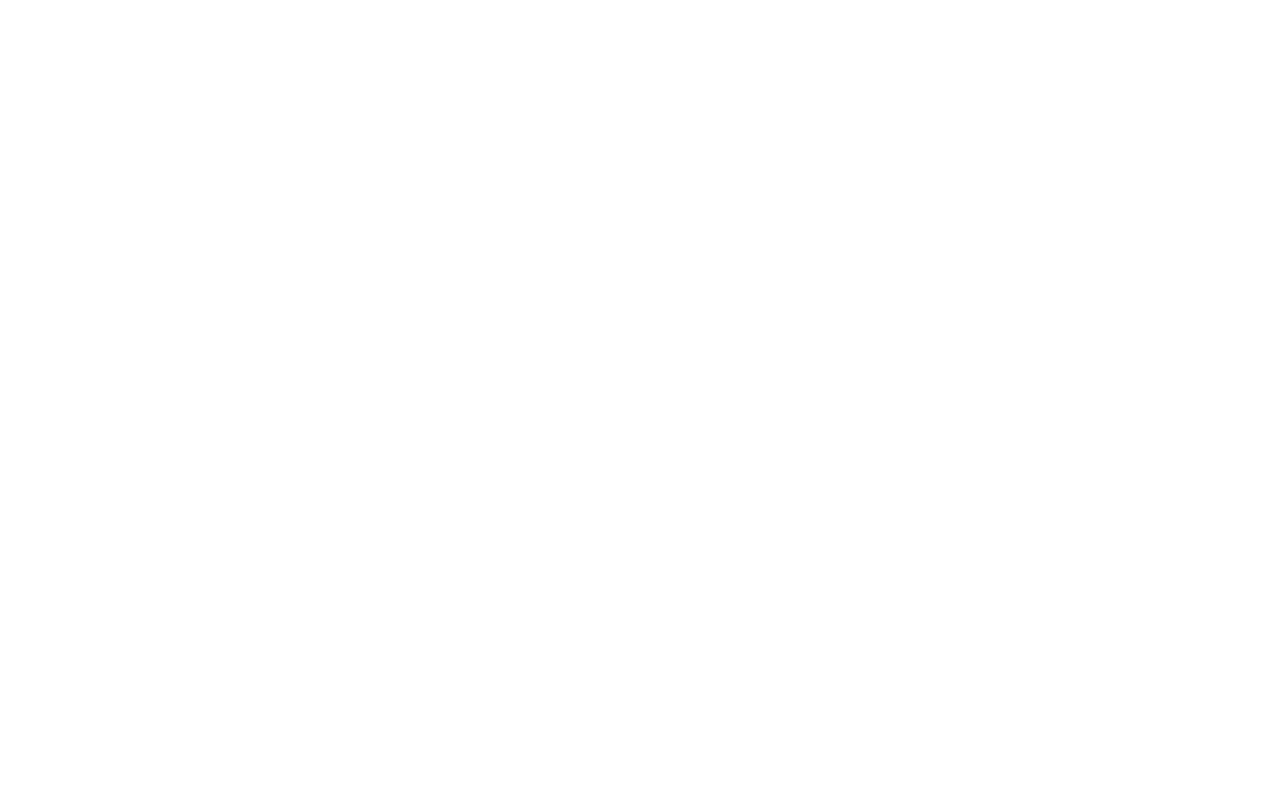
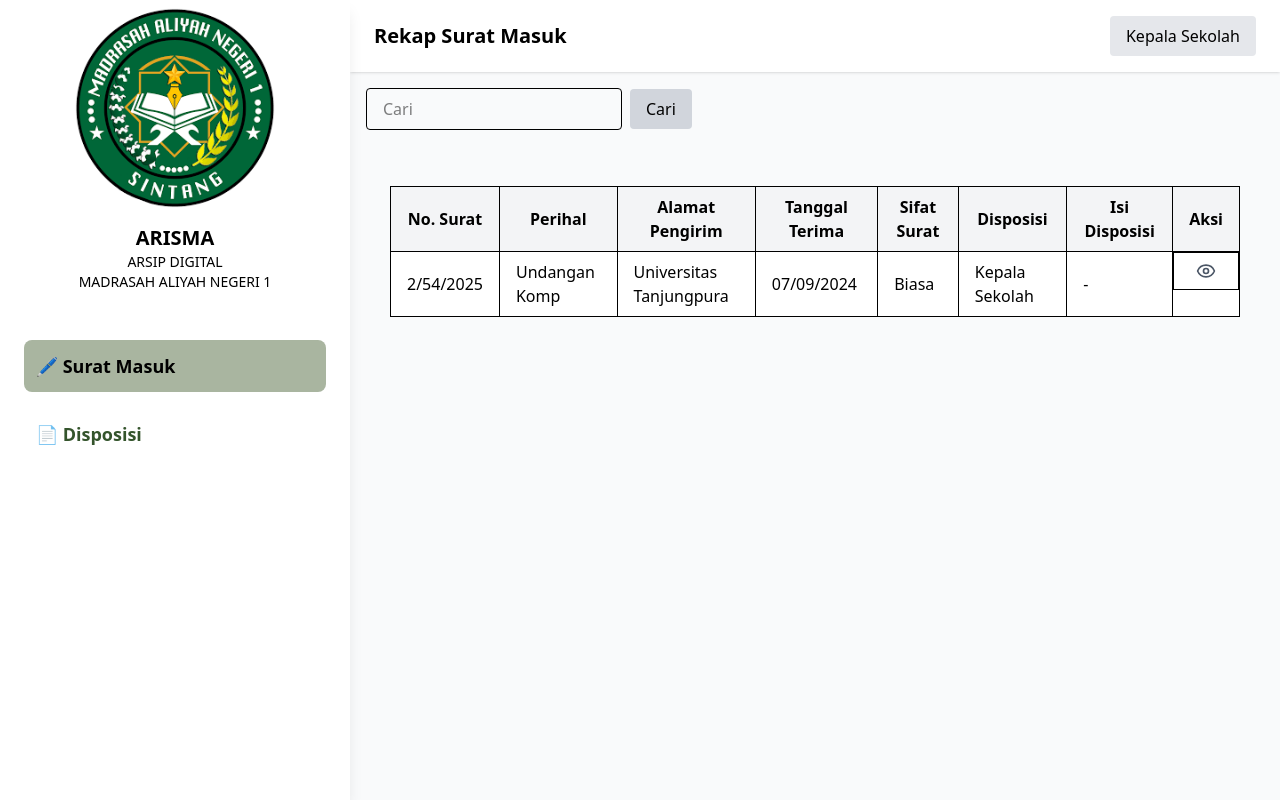
Before and after one commit to FerryKurniawn/ppsi, a React (Vite) app: page /Kepsek-Surat-Masuk in a window 1280 px wide. Before the commit this address had no page. Built offline with nearby package versions, Linux system fonts and the light colour scheme.

Commit message:
buat tampilan surat masuk untuk role kepala sekolah

```diff
--- a/src/App.tsx
+++ b/src/App.tsx
@@ -6,6 +6,7 @@
 import RekapSuratMasuk from "./components/Rekap-surat-masuk";
 import RekapSuratKeluar from "./components/Rekap-surat-keluar";
 import Navbar from "./components/ui/navbar";
+import KepsekSuratMasuk from "./kepsek/Kepsek-Surat-Masuk";
 
 function App() {
   return (
@@ -17,6 +18,7 @@
           <Route path="/surat-keluar" element={<Suratkeluar />} />
           <Route path="/Rekap-surat-masuk" element={<RekapSuratMasuk />} />
           <Route path="/Rekap-surat-keluar" element={<RekapSuratKeluar />} />
+          <Route path="/Kepsek-Surat-Masuk" element={<KepsekSuratMasuk />} />
           <Route path="/navbar" element={<Navbar/>} />
         </Routes>
       </BrowserRouter>
--- /dev/null
+++ b/src/kepsek/Kepsek-Surat-Masuk.tsx
@@ -0,0 +1,91 @@
+import React from "react";
+import { Eye, Edit, Trash2 } from "lucide-react";
+
+export default function KepsekSuratMasuk() {
+  return (
+    <div className="flex min-h-screen bg-gray-50">
+      {/* Sidebar */}
+      <aside className="w-[350px] bg-white shadow-lg flex flex-col items-center h-screen fixed left-0 top-0 z-20">
+        <img src="logo.png" alt="Logo" width="200" className="mt-2" />
+        <div className="flex flex-col items-center mt-4 text-xl font-semibold text-center px-4">
+          <h1>ARISMA</h1>
+          <h2 className="text-sm font-medium">ARSIP DIGITAL</h2>
+          <h2 className="text-sm font-medium">MADRASAH ALIYAH NEGERI 1</h2>
+        </div>
+        <div className="p-6 mt-6 w-full">
+          <div className="flex items-center gap-4 p-3 mb-4 w-full bg-[#A9B5A0] rounded-lg">
+            <span className="text-black font-semibold text-lg">🖊️ Surat Masuk</span>
+          </div>
+          <div className="flex items-center gap-4 p-3 w-full text-[#34542C] hover:bg-gray-100 rounded-lg cursor-pointer">
+            <span className="text-lg font-semibold">📄 Disposisi</span>
+          </div>
+        </div>
+      </aside>
+
+      {/* Main Content */}
+      <div className="flex-1 ml-[350px] flex flex-col min-h-screen">
+        {/* Navbar */}
+        <nav className="w-full bg-white shadow px-6 py-4 flex justify-between items-center">
+          <div className="relative">
+            <h1 className="text-xl font-semibold">Rekap Surat Masuk</h1>
+          </div>
+          <div className="relative group">
+            <button className="bg-gray-200 px-4 py-2 rounded hover:bg-gray-300">
+              Kepala Sekolah
+            </button>
+            <div className="absolute right-0 mt-2 w-48 bg-white border rounded shadow-lg hidden group-hover:block z-10">
+              <ul>
+                <li className="px-4 py-2 hover:bg-gray-100 cursor-pointer">Keluar</li>
+              </ul>
+            </div>
+          </div>
+        </nav>
+
+        {/* Search Bar */}
+        <div className="flex items-center gap-2 p-4">
+          <input
+            type="text"
+            placeholder="Cari"
+            className="border rounded px-4 py-2 w-64"
+          />
+          <button className="bg-gray-300 px-4 py-2 rounded">Cari</button>
+        </div>
+
+        {/* Content */}
+        <main className="flex-1 p-10">
+          <div className="overflow-x-auto">
+            <table className="min-w-full bg-white border rounded-lg shadow">
+              <thead>
+                <tr className="bg-gray-100">
+                  <th className="border px-4 py-2">No. Surat</th>
+                  <th className="border px-4 py-2">Perihal</th>
+                  <th className="border px-4 py-2">Alamat Pengirim</th>
+                  <th className="border px-4 py-2">Tanggal Terima</th>
+                  <th className="border px-4 py-2">Sifat Surat</th>
+                  <th className="border px-4 py-2">Disposisi</th>
+                  <th className="border px-4 py-2">Isi Disposisi</th>
+                  <th className="border px-4 py-2">Aksi</th>
+                </tr>
+              </thead>
+              <tbody>
+                <tr className="bg-white hover:bg-gray-50">
+                  <td className="border px-4 py-2">2/54/2025</td>
+                  <td className="border px-4 py-2">Undangan Komp</td>
+                  <td className="border px-4 py-2">Universitas Tanjungpura</td>
+                  <td className="border px-4 py-2">07/09/2024</td>
+                  <td className="border px-4 py-2">Biasa</td>
+                  <td className="border px-4 py-2">Kepala Sekolah</td>
+                  <td className="border px-4 py-2">-</td>
+                  <td className="border px-4 py-2 flex justify-center gap-2">
+                    <Eye className="w-5 h-5 cursor-pointer text-gray-600 hover:text-black" />
+                  </td>
+                </tr>
+              </tbody>
+            </table>
+          </div>
+
+        </main>
+      </div>
+    </div>
+  );
+}
```
Also changed, not shown: src/kepsek/Disposisi.tsx (added), 2 other files (tests, documents, lock files or other folders).
